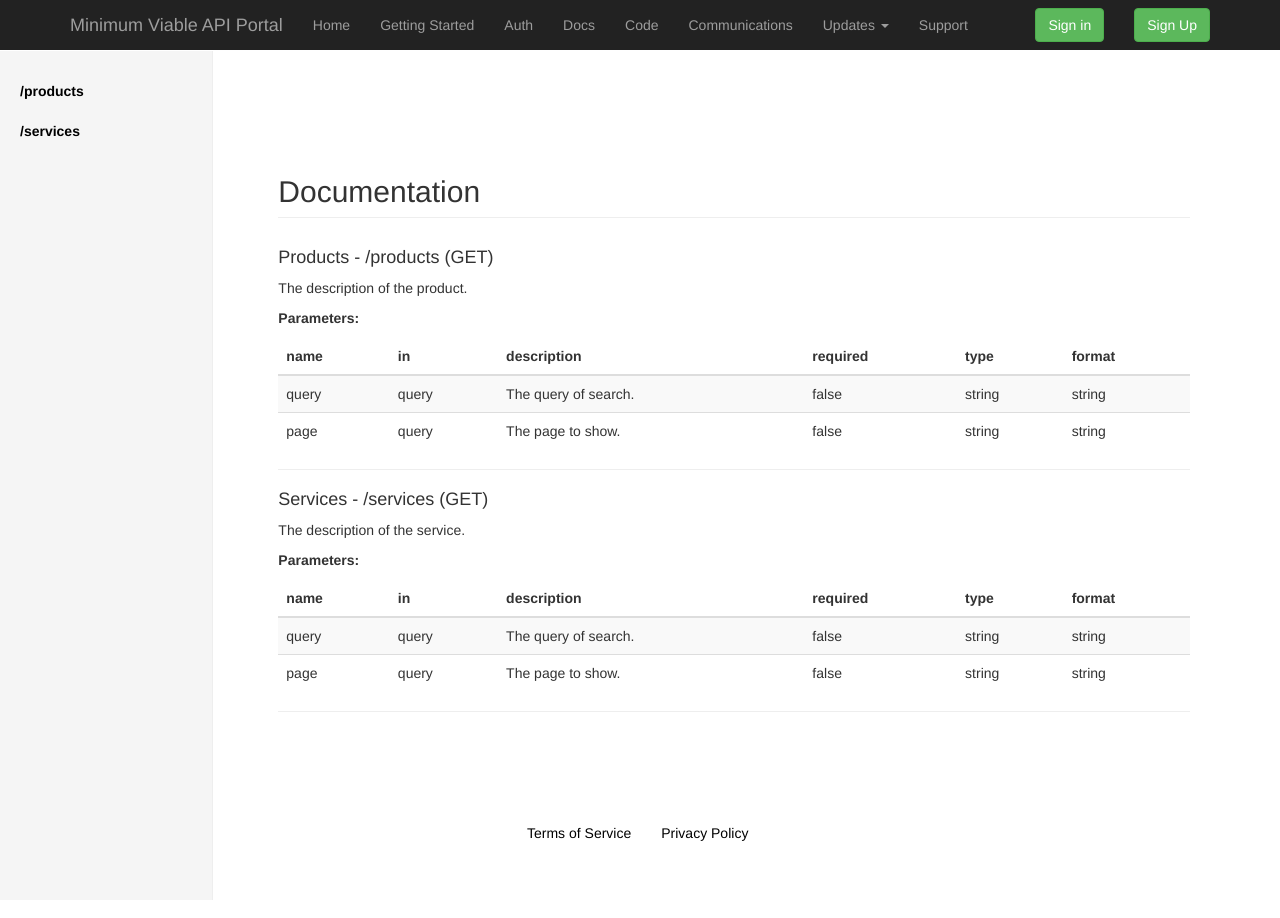
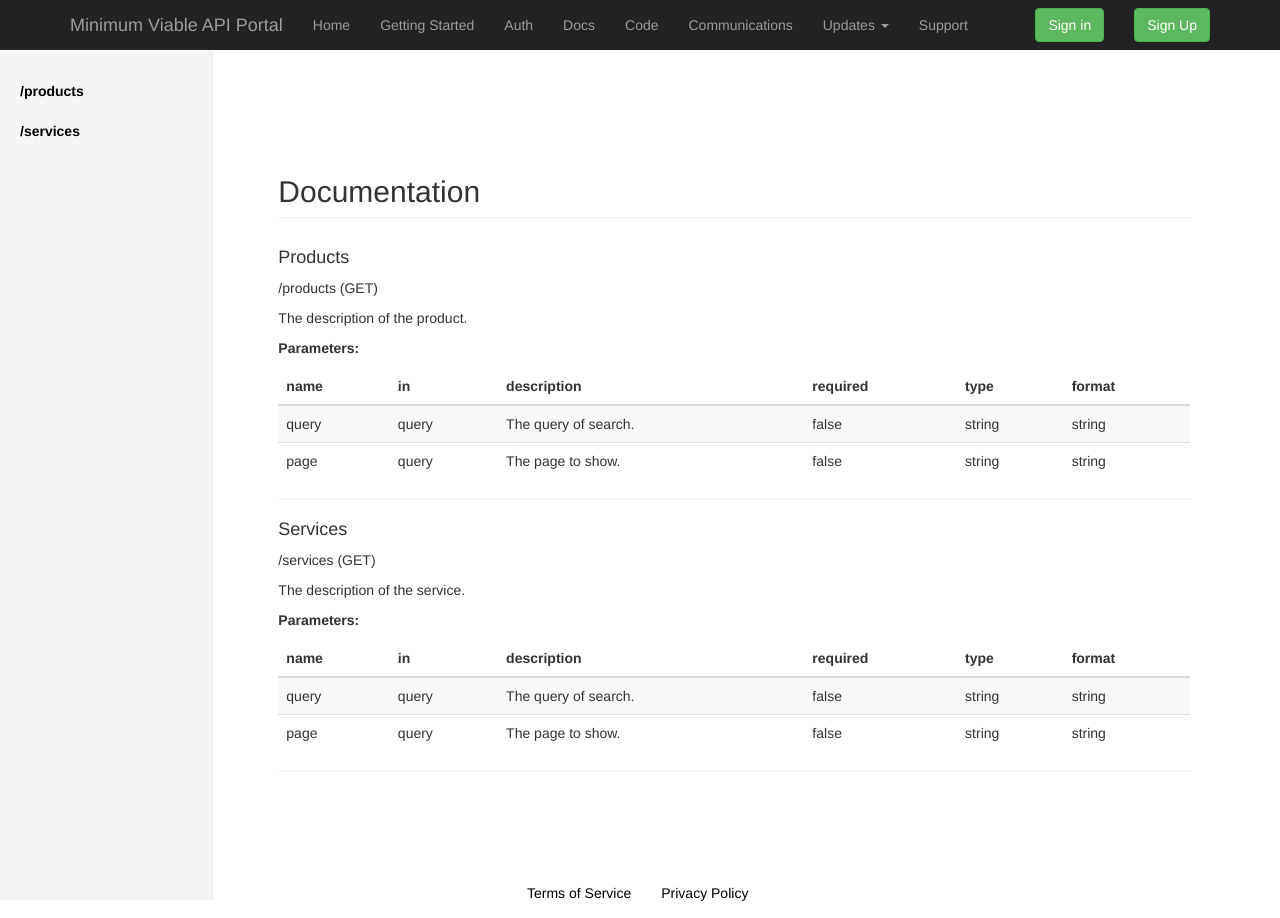
Before and after one commit to api-evangelist/portal-minimum, a Jekyll site: the page built from documentation/index.html, in a window 1280 px wide. Built offline with Jekyll 4.4.1, drawn with Linux system fonts in a browser that asks for light colours.

Commit message:
switch back

```diff
--- a/documentation/index.html
+++ b/documentation/index.html
@@ -36,7 +36,8 @@ title: '{{ site.documentation.title }}'
 
              {% assign parameters = verb_detail.parameters %}
 
-             <h4>{{ summary }} - {{ path_name }}</a> ({{ verb_name | upcase }})</h4>
+             <h4>{{ summary }}</h4>
+             <p>{{ path_name }}</a> ({{ verb_name | upcase }})</h4>
              <p>{{ description }}</p>
 
              <!-- List All the Parameters-->
```
